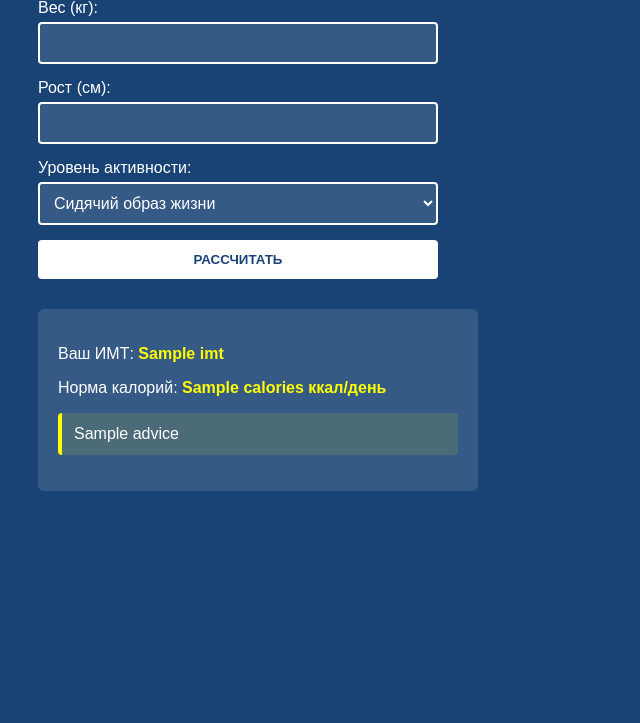
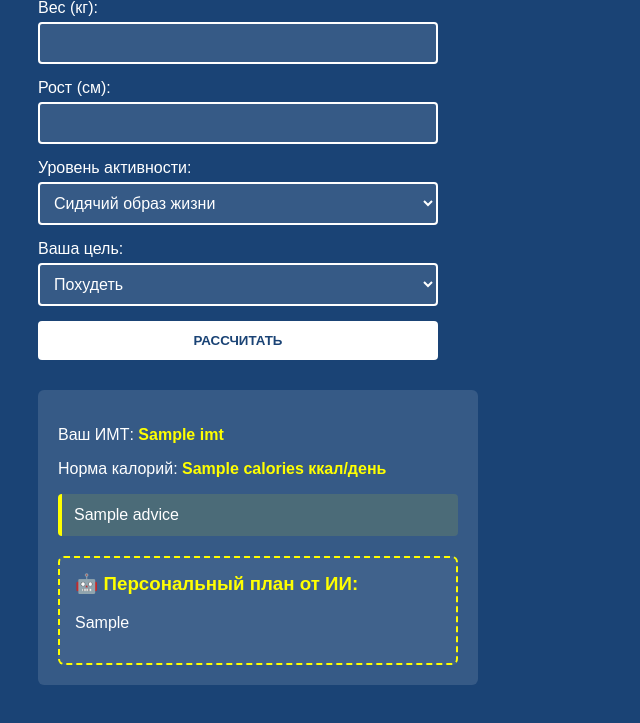
Before and after one commit to S1nho/fitclan-soprano, a Flask app: template templates/calculators.html in a window 1280 px wide. Shown: the part 180-903 px from the top of the page, without its empty margins (0-640 px from the left). Before the commit the page ends 671 px from the top, so only its background shows below. Run offline with Flask 3, Linux system fonts and the light colour scheme; the template is opened without the code that fills it: most values are stand-ins (such as "Sample title", 1, 10 or a date in 2020).

Commit message:
добавлен ии

```diff
--- a/app.py
+++ b/app.py
@@ -1,4 +1,6 @@
 from flask import Flask, render_template, request
+
+from openai import OpenAI
 
 app = Flask(__name__)
 
@@ -22,16 +24,19 @@ def trainers():
 def schedule():
     return render_template("schedule.html")
 
-@app.route('/calculators', methods=['GET', 'POST'])
+@app.route('/calculator', methods=['GET', 'POST'])
 def calculator():
     imt = None
     calories = None
     advice = None
+    ai_plan = None
 
     if request.method == 'POST':
         weight = float(request.form['weight'])
-        height = float(request.form['height']) / 100
+        height_cm = float(request.form['height'])
+        height = height_cm / 100
         activity = int(request.form['activity'])
+        goal = request.form['goal']
 
         imt = round(weight / (height * height), 2)
         calories = round(weight * activity)
@@ -45,6 +50,29 @@ def calculator():
         else:
             advice = "У вас ожирение. Рекомендуем обратиться к врачу."
 
-    return render_template('calculators.html', imt=imt, calories=calories, advice=advice)
+        try:
+            client = OpenAI(
+                base_url="https://text.pollinations.ai/openai",
+                api_key="no_key_needed",
+            )
+
+            prompt = (
+                f"Ты профессиональный фитнес-тренер. Составь краткий план тренировок на неделю "
+                f"для человека с ИМТ {imt}, целью '{goal}' и дневной нормой {calories} ккал. "
+                f"Если ИМТ меньше 18.5, а цель похудеть, вежливо предупреди, что это опасно и предложи план по набору"
+                f"Ответь 3-4 предложениями, без лишних вступлений, на русском"
+            )
+
+            response = client.chat.completions.create(
+                model="openai",
+                messages=[{"role": "user", "content": prompt}],
+            )
+            ai_plan = response.choices[0].message.content
+
+        except Exception as e:
+            print(f"Ошибка ИИ: {e}")
+            ai_plan = f"Ошибка ИИ: {e}"
+
+    return render_template('calculators.html', imt=imt, calories=calories, advice=advice, ai_plan=ai_plan)
 
 app.run(debug=True)
--- a/templates/calculators.html
+++ b/templates/calculators.html
@@ -24,6 +24,14 @@
             </select>
         </label>
 
+        <label>Ваша цель:
+            <select name="goal">
+                <option value="Похудеть">Похудеть</option>
+                <option value="Поддерживать форму">Поддерживать форму</option>
+                <option value="Набрать массу">Набрать массу</option>
+            </select>
+        </label>
+
         <button type="submit">Рассчитать</button>
     </form>
 
@@ -32,6 +40,14 @@
         <p>Ваш ИМТ: <strong>{{ imt }}</strong></p>
         <p>Норма калорий: <strong>{{ calories }} ккал/день</strong></p>
         <p class="advice">{{ advice }}</p>
+
+        {% if ai_plan %}
+        <div style="margin-top: 20px; padding: 15px; border: 2px dashed #ffff00; border-radius: 6px; background: rgba(255,255,255,0.05);">
+            <h3 style="color: #ffff00; margin-top: 0;">🤖 Персональный план от ИИ:</h3>
+            <p style="white-space: pre-wrap;">{{ ai_plan }}</p>
+        </div>
+        {% endif %}
+
     </div>
     {% endif %}
 
```
